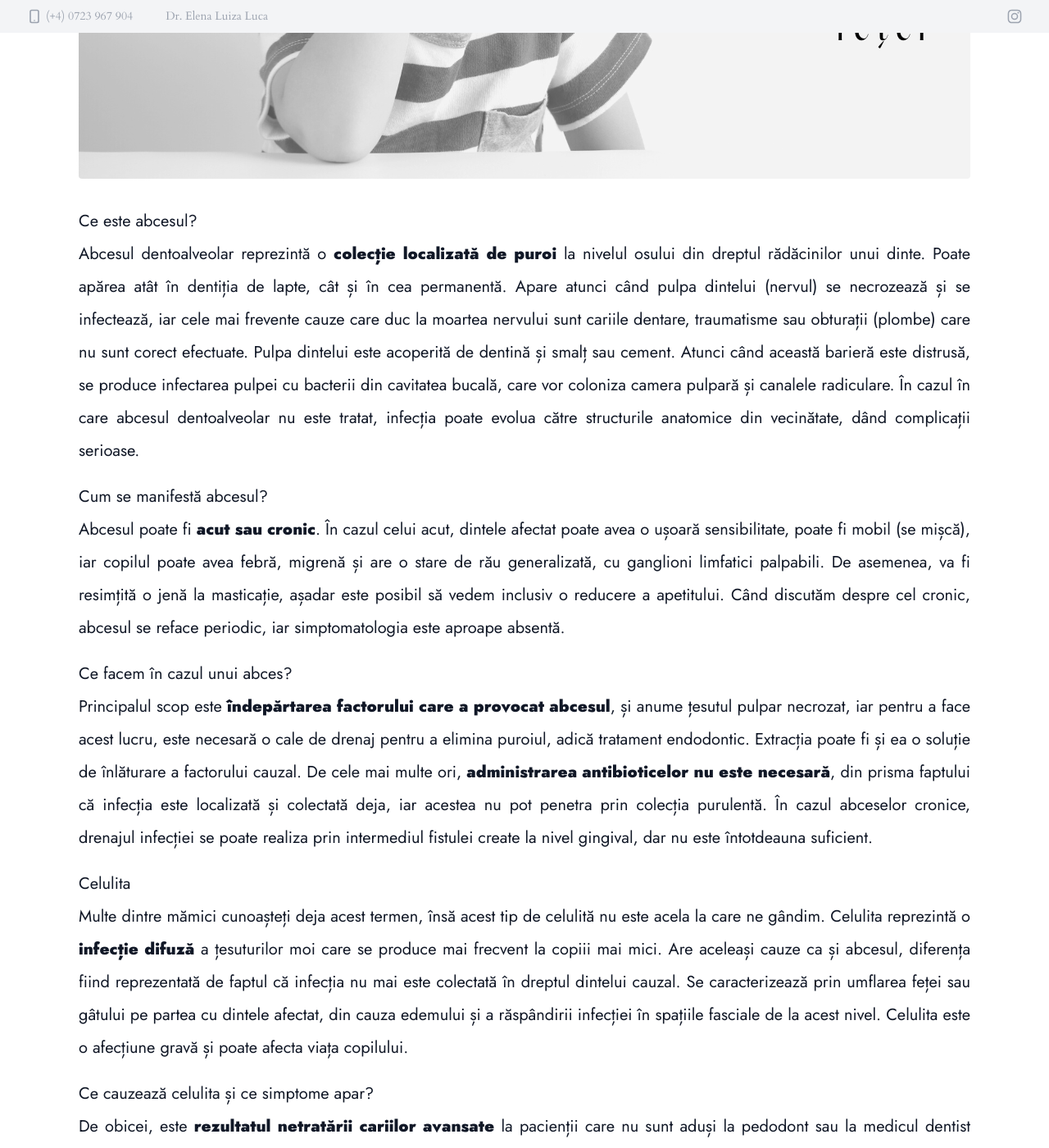
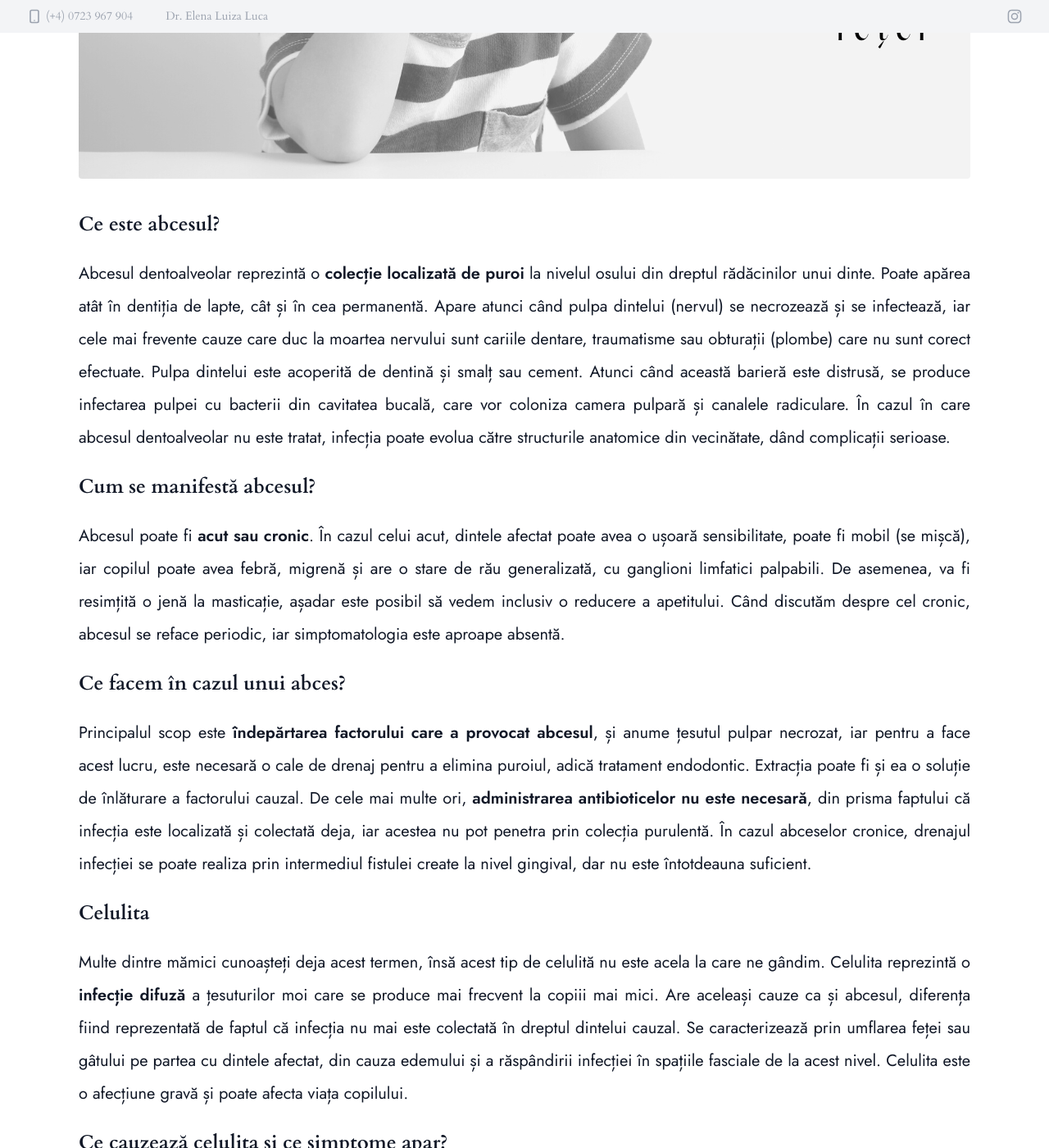
Before and after one commit to luizaluca/luizaluca.github.io, a Jekyll site: the page built from _posts/2022-7-18-abces.md, in a window 1280 px wide and 1400 px high, scrolled down 550 px. Shown: the whole window at 82% size. Built offline with Jekyll 4.4.1, drawn with Linux system fonts in a browser that asks for light colours; nearby versions of some CDN libraries.

Commit message:
Update blog.scss

```diff
--- a/assets/css/blog.scss
+++ b/assets/css/blog.scss
@@ -12,6 +12,18 @@
     margin-bottom: 1rem;
   }
 
+  h2 {
+    font-size: 1.5rem;
+    font-weight: 600;
+    font-family: 'Cardo';
+    line-height: 2;
+    margin-bottom: 1rem;
+  }
+
+  strong {
+    font-weight: 600;
+  }
+
   ul {
     list-style-type: disc;
     margin-top: 0;
```
